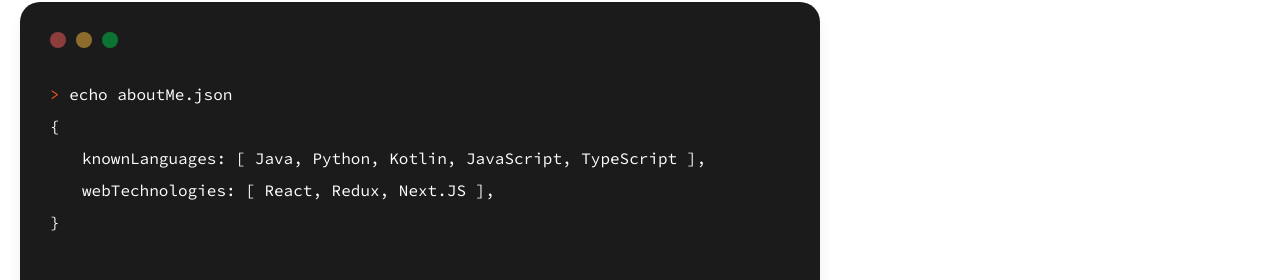
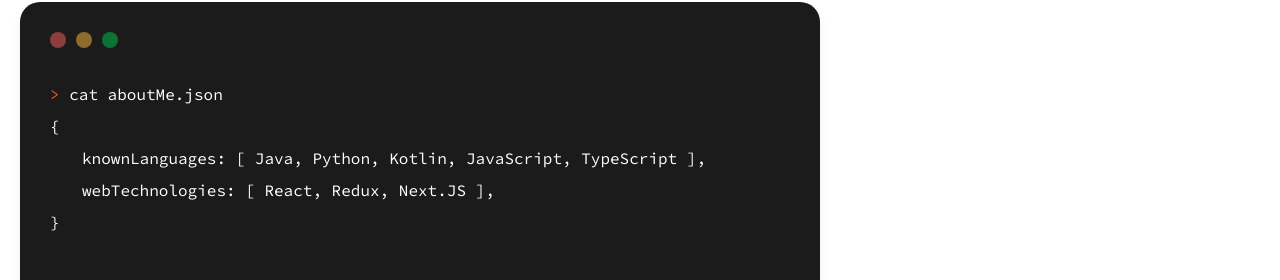
Before and after one commit to haryp2309/haryp2309.github.io, a Next.js app in the folder nextjs-v2/haryp-home/: page / in a window 1280 px wide. Shown: the part 243-523 px from the top of the page. Built offline with nearby package versions, Linux system fonts and the light colour scheme.

Commit message:
replace `echo` with `cat`
`echo aboutMe.json` would simply output "aboutMe.json" as opposted to `cat aboutMe.json` which will display contents of a file as this container intends to do

```diff
--- a/nextjs-v2/haryp-home/components/skillsAndTechnologies/skillsAndTechnologies.tsx
+++ b/nextjs-v2/haryp-home/components/skillsAndTechnologies/skillsAndTechnologies.tsx
@@ -13,7 +13,7 @@
   const [loadingLength, setLoadingLength] = useState(0);
   const isMobile = useMobileScreen();
 
-  const command = "echo aboutMe.json";
+  const command = "cat aboutMe.json";
   const loading = "..........";
 
   useEffect(() => {
```
